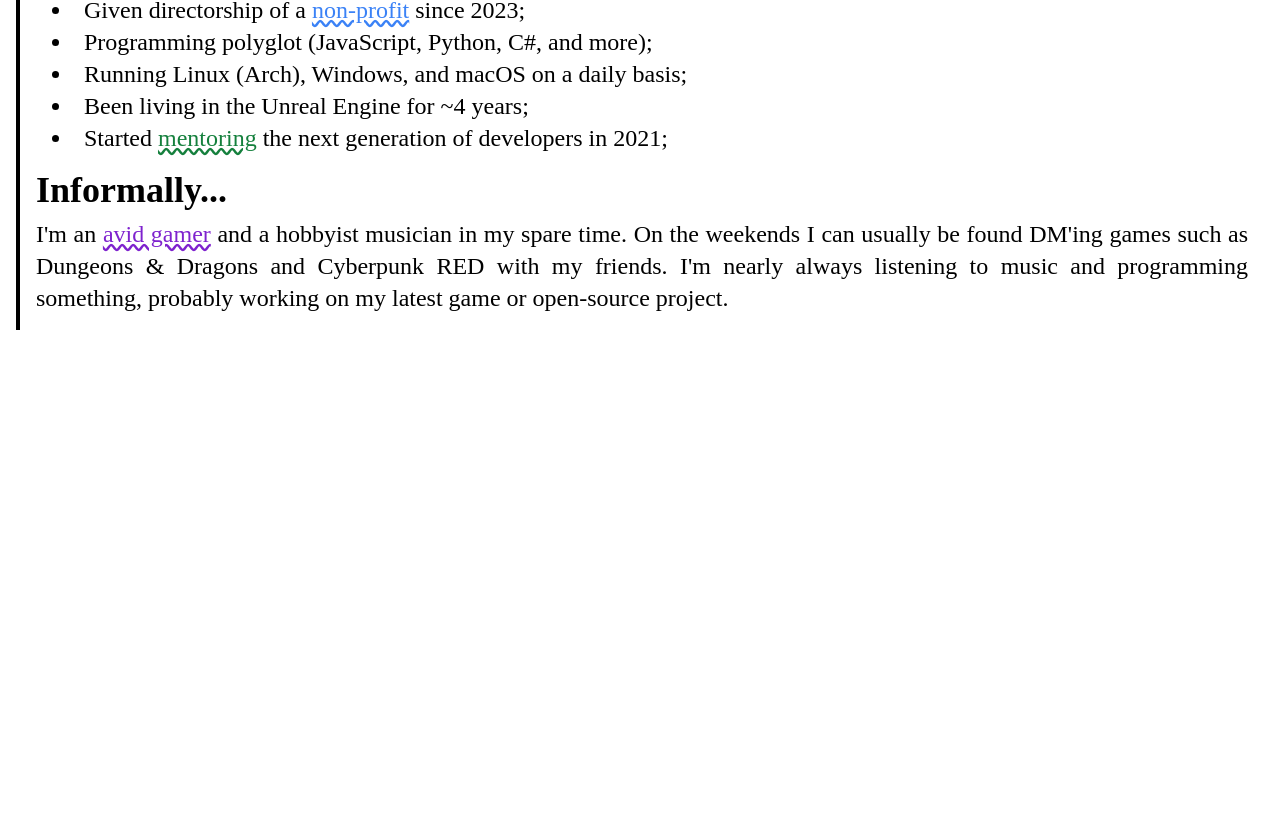
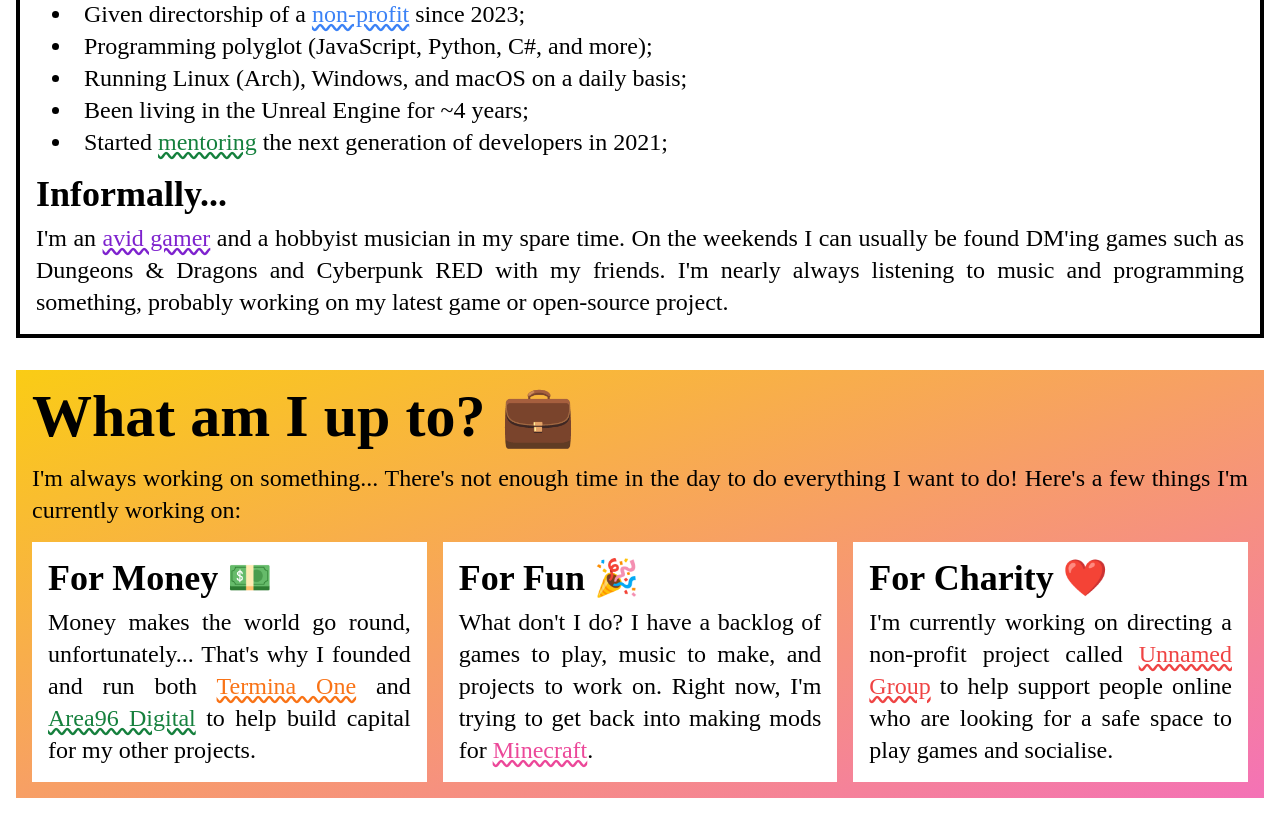
Before and after one commit to zuedev/zue.dev, a Next.js app: page / in a window 1280 px wide. Shown: the part 530-1344 px from the top of the page. Before the commit the page ends 876 px from the top, so only its background shows below. Built offline with nearby package versions, Linux system fonts and the light colour scheme; a web font is replaced by a local one.

Commit message:
add what am I up to?

```diff
--- a/src/app/page.js
+++ b/src/app/page.js
@@ -9,9 +9,9 @@ export default () => {
             I'm <pan>zuedev</pan>.
           </h1>
         </section>
-        <section className="border-l-4 border-black dark:border-white">
+        <section className="border-4 border-black dark:border-white">
           <h2 className="text-6xl font-bold bg-black text-white dark:bg-white dark:text-black p-2">
-            Who am I?
+            Who am I? ✨
           </h2>
 
           <div className="space-y-4 p-4 text-justify">
@@ -83,6 +83,91 @@ export default () => {
             </div>
           </div>
         </section>
+        <section className="bg-gradient-to-br from-yellow-400 to-pink-400 text-black dark:from-blue-700 dark:to-cyan-400 dark:text-white p-4 space-y-4">
+          <h2 className="text-6xl font-bold">What am I up to? 💼</h2>
+
+          <div className="text-justify space-y-4">
+            <p>
+              I'm always working on something... There's not enough time in the
+              day to do everything I want to do! Here's a few things I'm
+              currently working on:
+            </p>
+
+            <div className="grid grid-cols-1 xl:grid-cols-3 gap-4">
+              {[
+                {
+                  title: "For Money 💵",
+                  description: (
+                    <>
+                      Money makes the world go round, unfortunately... That's
+                      why I founded and run both{" "}
+                      <a
+                        className="underline decoration-wavy text-orange-500 dark:text-yellow-300"
+                        href="https://termina.one"
+                        target="_blank"
+                      >
+                        Termina One
+                      </a>{" "}
+                      and{" "}
+                      <a
+                        className="underline decoration-wavy text-green-700 dark:text-green-400"
+                        href="https://area96.digital"
+                        target="_blank"
+                      >
+                        Area96 Digital
+                      </a>{" "}
+                      to help build capital for my other projects.
+                    </>
+                  ),
+                },
+                {
+                  title: "For Fun 🎉",
+                  description: (
+                    <>
+                      What don't I do? I have a backlog of games to play, music
+                      to make, and projects to work on. Right now, I'm trying to
+                      get back into making mods for{" "}
+                      <a
+                        className="underline decoration-wavy text-pink-500 dark:text-red-500"
+                        href="https://minecraft.net"
+                        target="_blank"
+                      >
+                        Minecraft
+                      </a>
+                      .
+                    </>
+                  ),
+                },
+                {
+                  title: "For Charity ❤️",
+                  description: (
+                    <>
+                      I'm currently working on directing a non-profit project
+                      called{" "}
+                      <a
+                        className="underline decoration-wavy text-red-500 dark:text-pink-400"
+                        href="https://unnamed.group"
+                        target="_blank"
+                      >
+                        Unnamed Group
+                      </a>{" "}
+                      to help support people online who are looking for a safe
+                      space to play games and socialise.
+                    </>
+                  ),
+                },
+              ].map((item, index) => (
+                <div
+                  key={index}
+                  className="bg-white text-black dark:bg-black dark:text-white p-4 space-y-2"
+                >
+                  <h3 className="text-4xl font-bold">{item.title}</h3>
+                  <p>{item.description}</p>
+                </div>
+              ))}
+            </div>
+          </div>
+        </section>
       </div>
     </>
   );
```
